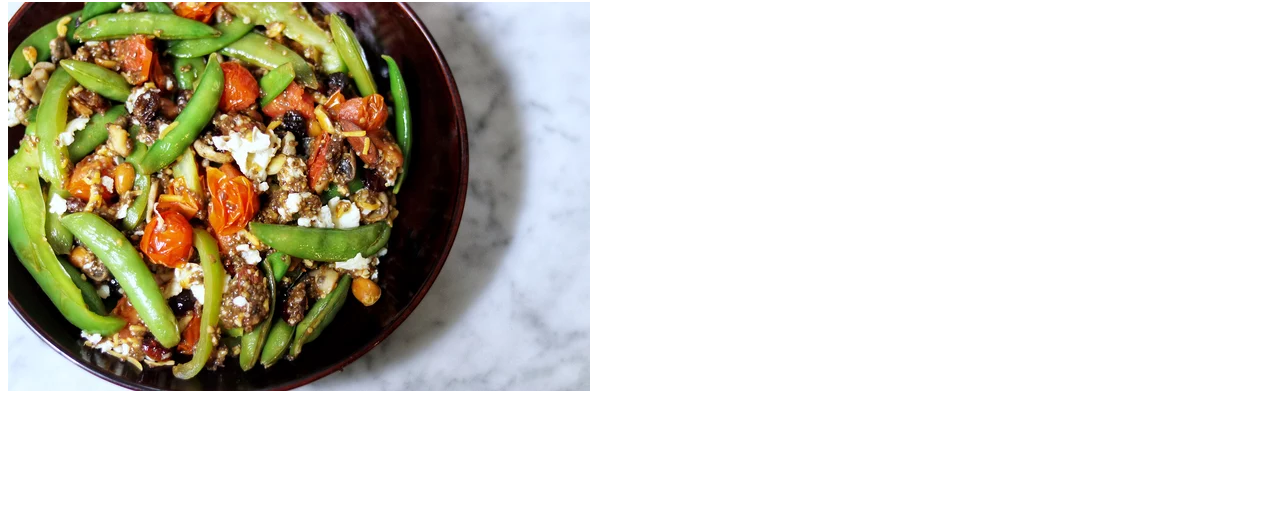
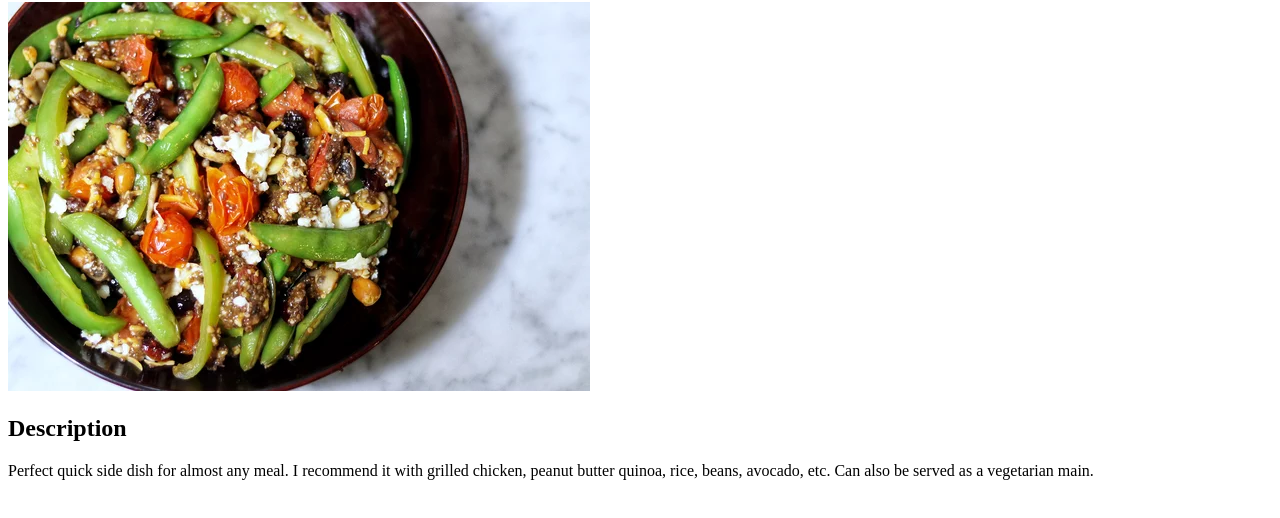
Before and after one commit to RuinedRunes/oden_recipes, a plain HTML site: page recipes/stirfry.html in a window 1280 px wide. Shown: the part 78-596 px from the top of the page. Drawn offline with Linux system fonts and the light colour scheme.

Commit message:
Add description

```diff
--- a/recipes/stirfry.html
+++ b/recipes/stirfry.html
@@ -10,6 +10,7 @@
     <h1> Stir Fry </h1>
 
     <img src="../stirfry.webp" alt="Stir Fry Image">
-
+    <h2>Description</h2>
+    <p>Perfect quick side dish for almost any meal. I recommend it with grilled chicken, peanut butter quinoa, rice, beans, avocado, etc. Can also be served as a vegetarian main. </p>
 </body>
 </html>
```
